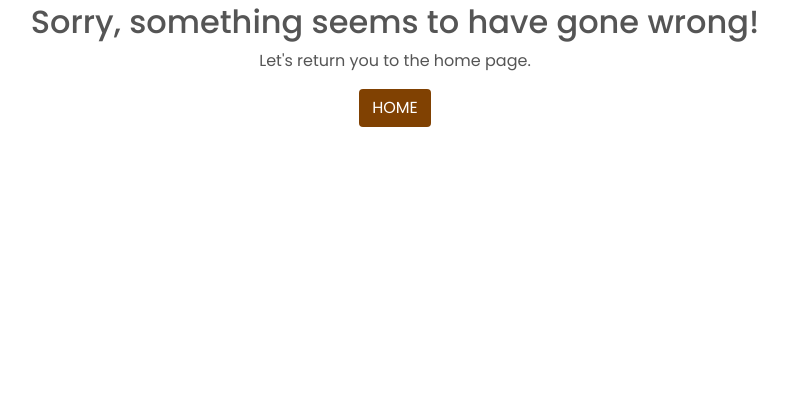
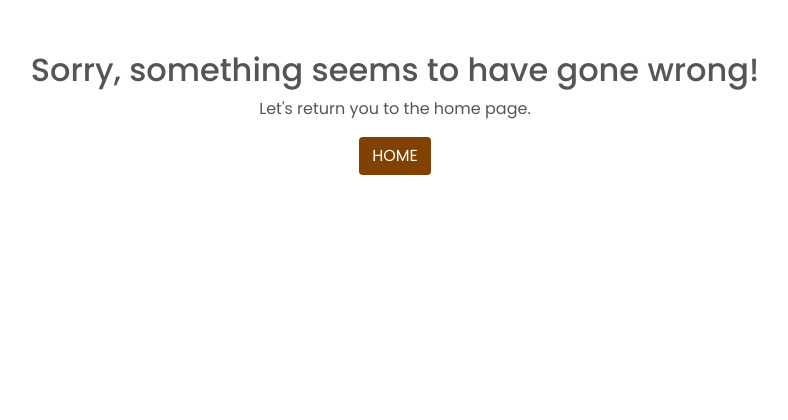
Before and after one commit to Code-Institute-Submissions/joshcallawaydev-kuppa_AugResub, a Django app: template templates/404.html in a window 1280 px wide. Shown: the part 193-613 px from the top of the page, without its empty margins (245-1033 px from the left). Run offline with Django 3.2, Linux system fonts and the light colour scheme; the template is opened without the code that fills it, so the values that code supplies are empty; parts of the project's set-up code (start-up, migrations or seed data) failed here and were passed over; some libraries are stand-ins or nearby versions.

Commit message:
Updated css on working error page

```diff
--- a/templates/404.html
+++ b/templates/404.html
@@ -5,7 +5,7 @@
 
 <div class="container">
     <div class="row text-center mt-5">
-        <div class="col-12">
+        <div class="col-12 mt-5">
             <h2>Sorry, something seems to have gone wrong!</h2>
             <p>Let's return you to the home page.</p>
             <a class="btn btn-kuppa text-decoration-none text-uppercase ml-5" href="{% url 'home' %}">Home</a>
```
